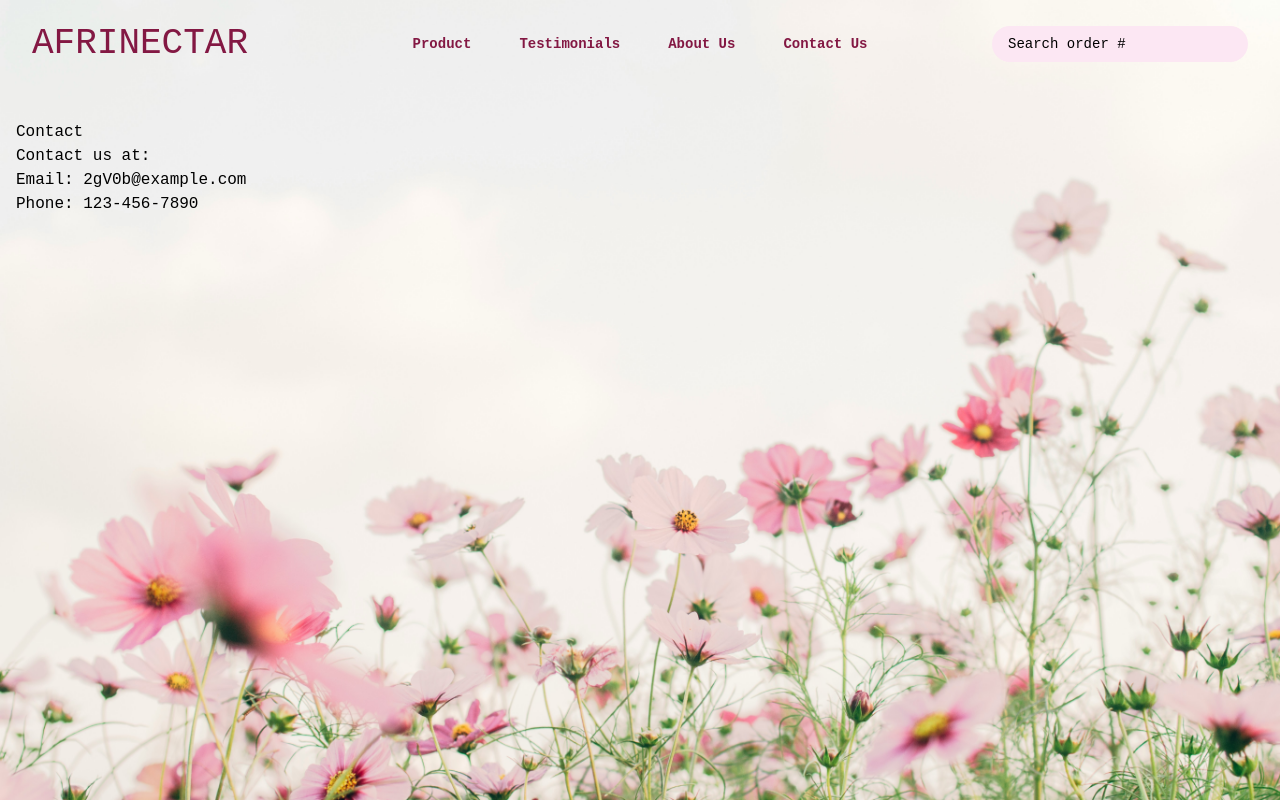
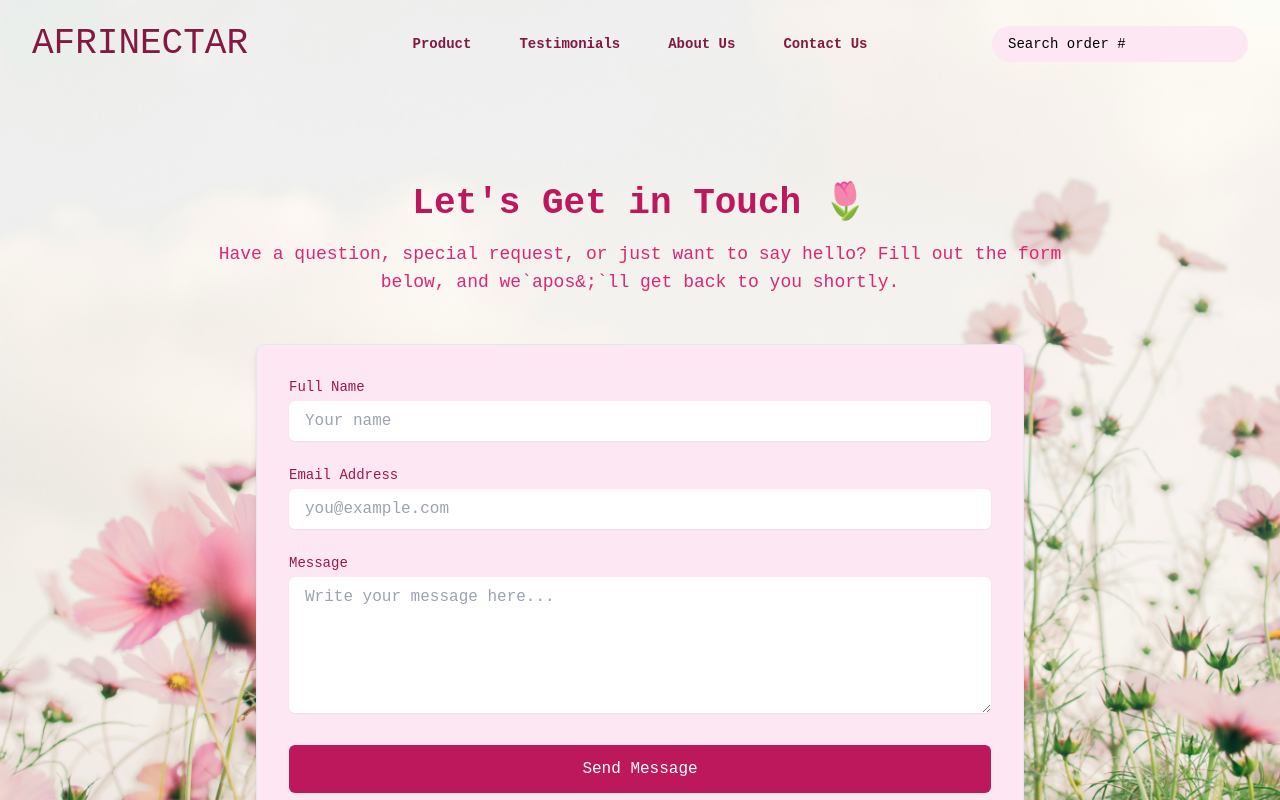
Before and after one commit to Mikiyas6/AfriNectar, a React (Vite) app: page /#/contact in a window 1280 px wide. Built offline with nearby package versions, Linux system fonts and the light colour scheme.

Commit message:
final commit

```diff
--- a/src/features/about/About.jsx
+++ b/src/features/about/About.jsx
@@ -1,18 +1,64 @@
 function About() {
   return (
-    <div className="about">
-      <h1>About</h1>
-      <p>
-        This is a simple React application that demonstrates the use of React
-        Router, Redux, and the Fetch API to create a restaurant menu
-        application.
-      </p>
-      <p>
-        The application allows users to view a menu, add items to their cart,
-        and place orders. It also includes features like error handling and
-        loading states.
-      </p>
-    </div>
+    <section className="bg-pink-50 px-4 py-16 sm:px-6 lg:px-24">
+      <div className="max-w-6xl mx-auto text-center">
+        <h2 className="text-4xl font-bold text-pink-700 sm:text-5xl">
+          About AfriNectar 🌸
+        </h2>
+        <p className="mt-4 text-lg text-pink-600">
+          Spreading beauty, one flower at a time.
+        </p>
+      </div>
+
+      <div className="mt-12 grid gap-12 lg:grid-cols-2 lg:items-center">
+        <div className="space-y-6 text-pink-700">
+          <p className="text-lg">
+            AfriNectar is a proudly Ethiopian flower e-commerce platform rooted
+            in love for nature and the art of gifting. Our mission is to deliver
+            stunning, fresh, and ethically sourced flowers across the nation and
+            eventually the continent while supporting local growers.
+          </p>
+          <p className="text-lg">
+            Whether you&apos;re celebrating a special moment or just want to
+            bring joy to someone&apos;s day, we make it effortless to send
+            flowers that speak from the heart.
+          </p>
+          <p className="text-lg">
+            We believe in the power of beauty, simplicity, and sustainability
+            all wrapped in every bouquet you receive from us. From our carefully
+            selected farms to your doorstep, we ensure quality, freshness, and
+            love.
+          </p>
+        </div>
+
+        <div className="flex justify-center">
+          <img
+            src="https://images.unsplash.com/photo-1579167728798-a1cf3d595960?w=1000&auto=format&fit=crop&q=60&ixlib=rb-4.1.0&ixid=M3wxMjA3fDB8MHxzZWFyY2h8Nzh8fGZsb3dlcnN8ZW58MHx8MHx8fDA%3D"
+            alt="About AfriNectar"
+            className="h-96 w-full max-w-md rounded-lg object-cover shadow-lg"
+          />
+        </div>
+      </div>
+
+      <div className="mt-20 text-center">
+        <h3 className="text-2xl font-semibold text-pink-700">Our Vision 🌍</h3>
+        <p className="mt-4 text-pink-700 max-w-2xl mx-auto text-lg">
+          To become Africa’s leading floral brand by celebrating culture, love,
+          and local craftsmanship — through every bloom.
+        </p>
+      </div>
+
+      <div className="mt-16 text-center">
+        <h3 className="text-2xl font-semibold text-pink-700">Our Values 💚</h3>
+        <ul className="mt-6 space-y-3 text-pink-700 text-lg max-w-2xl mx-auto">
+          <li>🌱 Sustainability & ethical sourcing</li>
+          <li>🌼 Customer happiness & delight</li>
+          <li>🤝 Empowering local flower farmers</li>
+          <li>🎁 Quality in every petal, every time</li>
+        </ul>
+      </div>
+    </section>
   );
 }
+
 export default About;
--- a/src/features/contact/Contact.jsx
+++ b/src/features/contact/Contact.jsx
@@ -1,11 +1,90 @@
 function Contact() {
   return (
-    <div>
-      <h1>Contact</h1>
-      <p>Contact us at:</p>
-      <p>Email: 2gV0b@example.com</p>
-      <p>Phone: 123-456-7890</p>
-    </div>
+    <section className="px-4 py-16 sm:px-6 lg:px-8">
+      <div className="mx-auto max-w-4xl text-center">
+        <h2 className="text-3xl font-bold text-pink-700 sm:text-4xl">
+          Let&apos;s Get in Touch 🌷
+        </h2>
+        <p className="mt-4 text-lg text-pink-600">
+          Have a question, special request, or just want to say hello? Fill out
+          the form below, and we`apos&;`ll get back to you shortly.
+        </p>
+      </div>
+
+      <div className="mx-auto mt-12 max-w-3xl">
+        <form className="grid gap-6 rounded-lg border border-gray-200 bg-pink-100 p-8 shadow-md">
+          <div>
+            <label
+              htmlFor="name"
+              className="block  text-sm font-medium text-pink-800"
+            >
+              Full Name
+            </label>
+            <input
+              type="text"
+              id="name"
+              placeholder="Your name"
+              className="mt-1 px-4 py-2 w-full rounded-md border-gray-300 shadow-sm focus:border-pink-500 focus:ring-pink-500"
+            />
+          </div>
+
+          <div>
+            <label
+              htmlFor="email"
+              className="block text-sm font-medium text-pink-800"
+            >
+              Email Address
+            </label>
+            <input
+              type="email"
+              id="email"
+              placeholder="you@example.com"
+              className="mt-1 px-4 py-2  w-full rounded-md border-gray-300 shadow-sm focus:border-pink-500 focus:ring-pink-500"
+            />
+          </div>
+
+          <div>
+            <label
+              htmlFor="message"
+              className="block text-sm font-medium text-pink-800"
+            >
+              Message
+            </label>
+            <textarea
+              id="message"
+              rows="5"
+              placeholder="Write your message here..."
+              className="mt-1 px-4 py-2  w-full rounded-md border-gray-300 shadow-sm focus:border-pink-500 focus:ring-pink-500"
+            ></textarea>
+          </div>
+
+          <button
+            type="submit"
+            className="w-full rounded-md bg-pink-700 px-6 py-3 text-white font-medium hover:bg-pink-800 transition"
+          >
+            Send Message
+          </button>
+        </form>
+      </div>
+
+      <div className="mx-auto mt-12 max-w-4xl text-center text-sm text-gray-500">
+        <p className="text-black">
+          Or reach us directly at{" "}
+          <a
+            href="mailto:support@afrinenectar.com"
+            className="text-pink-700 underline"
+          >
+            support@afrinenectar.com
+          </a>{" "}
+          or call{" "}
+          <a href="tel:+251911223344" className="text-pink-700 underline">
+            +251 911 223 344
+          </a>
+        </p>
+        <p className="mt-2 text-black">Addis Ababa, Ethiopia</p>
+      </div>
+    </section>
   );
 }
+
 export default Contact;
```
Also changed, not shown: 1 other file (tests, documents, lock files or other folders).
